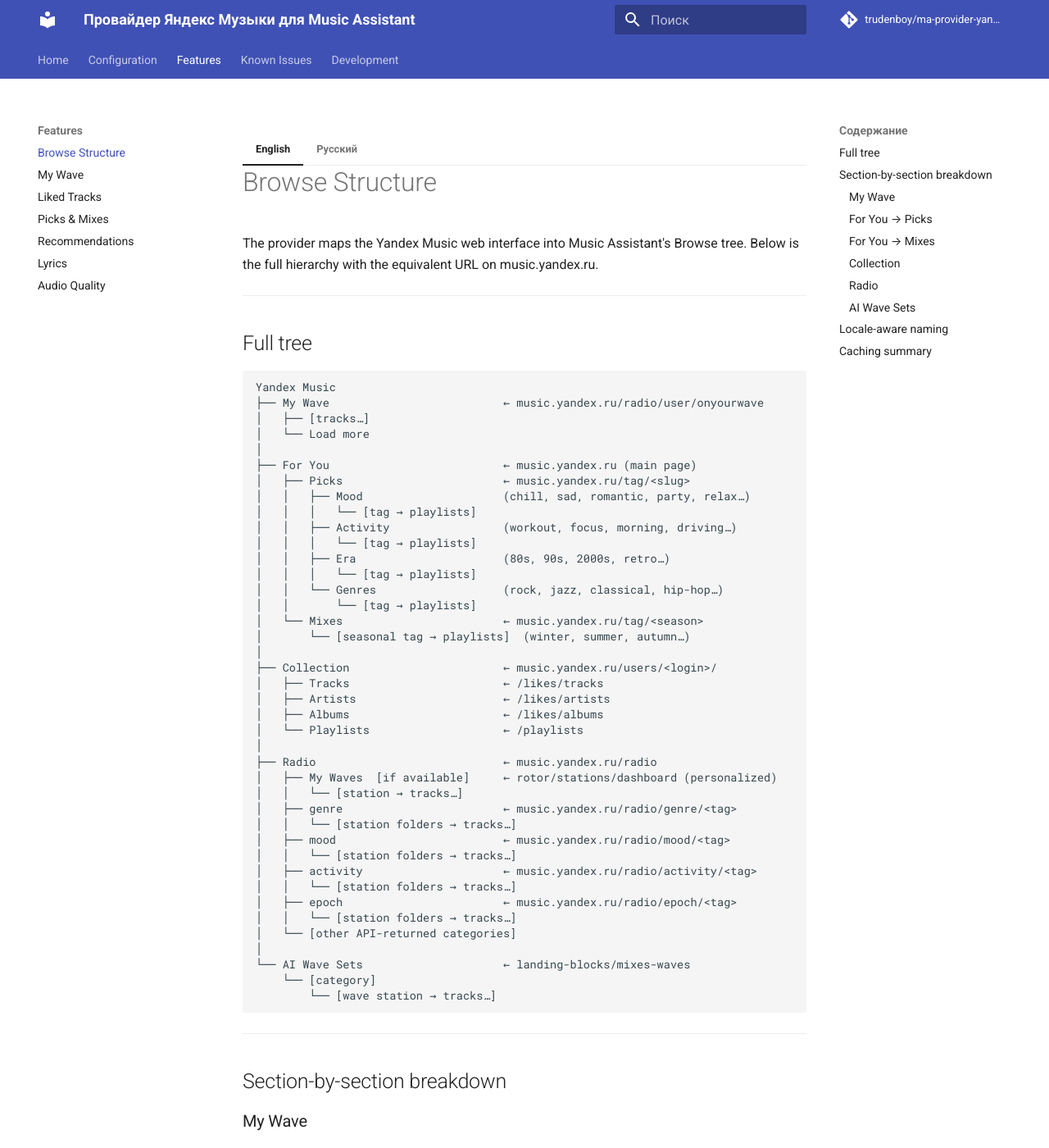
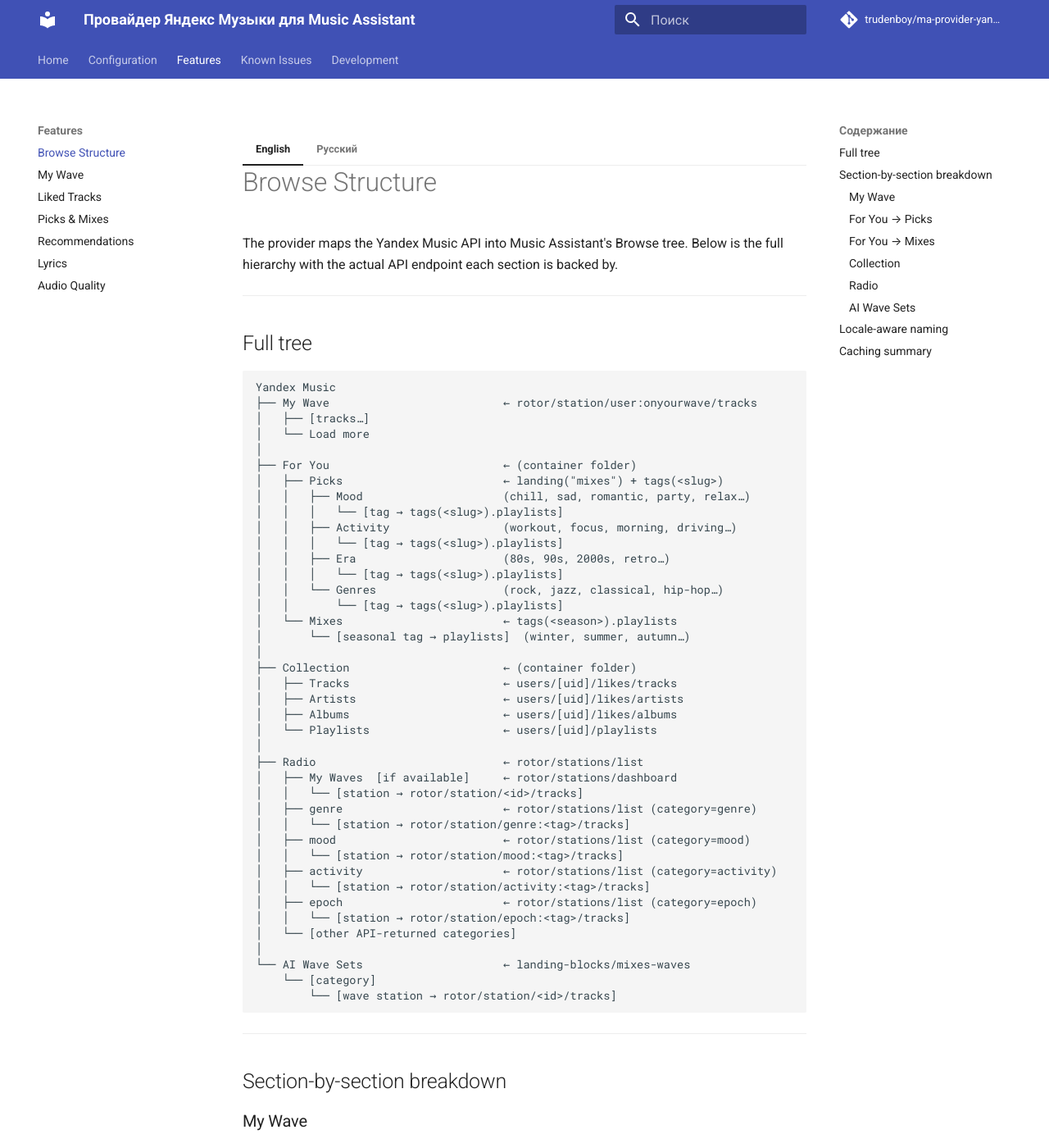
Before and after one commit to trudenboy/ma-provider-yandex-music, an MkDocs documentation site: the page built from docs/features/browse.md, in a window 1280 px wide and 1400 px high. Shown: the whole window at 82% size. Built offline with MkDocs 1.6.1 and Material for MkDocs 9.7.7, drawn with Linux system fonts in a browser that asks for light colours; comment, search, counter and statistics services are not loaded; some of the changed text lies outside the part shown.

Commit message:
docs: replace web URLs with actual API endpoints in browse structure doc
Co-authored-by: Copilot <223556219+Copilot@users.noreply.github.com>

````diff
--- a/docs/features/browse.md
+++ b/docs/features/browse.md
@@ -2,8 +2,8 @@
 
     # Browse Structure
 
-    The provider maps the Yandex Music web interface into Music Assistant's Browse tree.
-    Below is the full hierarchy with the equivalent URL on music.yandex.ru.
+    The provider maps the Yandex Music API into Music Assistant's Browse tree.
+    Below is the full hierarchy with the actual API endpoint each section is backed by.
 
     ---
 
@@ -11,45 +11,45 @@
 
     ```
     Yandex Music
-    ├── My Wave                          ← music.yandex.ru/radio/user/onyourwave
+    ├── My Wave                          ← rotor/station/user:onyourwave/tracks
     │   ├── [tracks…]
     │   └── Load more
     │
-    ├── For You                          ← music.yandex.ru (main page)
-    │   ├── Picks                        ← music.yandex.ru/tag/<slug>
+    ├── For You                          ← (container folder)
+    │   ├── Picks                        ← landing("mixes") + tags(<slug>)
     │   │   ├── Mood                     (chill, sad, romantic, party, relax…)
-    │   │   │   └── [tag → playlists]
+    │   │   │   └── [tag → tags(<slug>).playlists]
     │   │   ├── Activity                 (workout, focus, morning, driving…)
-    │   │   │   └── [tag → playlists]
+    │   │   │   └── [tag → tags(<slug>).playlists]
     │   │   ├── Era                      (80s, 90s, 2000s, retro…)
-    │   │   │   └── [tag → playlists]
+    │   │   │   └── [tag → tags(<slug>).playlists]
     │   │   └── Genres                   (rock, jazz, classical, hip-hop…)
-    │   │       └── [tag → playlists]
-    │   └── Mixes                        ← music.yandex.ru/tag/<season>
+    │   │       └── [tag → tags(<slug>).playlists]
+    │   └── Mixes                        ← tags(<season>).playlists
     │       └── [seasonal tag → playlists]  (winter, summer, autumn…)
     │
-    ├── Collection                       ← music.yandex.ru/users/<login>/
-    │   ├── Tracks                       ← /likes/tracks
-    │   ├── Artists                      ← /likes/artists
-    │   ├── Albums                       ← /likes/albums
-    │   └── Playlists                    ← /playlists
+    ├── Collection                       ← (container folder)
+    │   ├── Tracks                       ← users/[uid]/likes/tracks
+    │   ├── Artists                      ← users/[uid]/likes/artists
+    │   ├── Albums                       ← users/[uid]/likes/albums
+    │   └── Playlists                    ← users/[uid]/playlists
     │
-    ├── Radio                            ← music.yandex.ru/radio
-    │   ├── My Waves  [if available]     ← rotor/stations/dashboard (personalized)
-    │   │   └── [station → tracks…]
-    │   ├── genre                        ← music.yandex.ru/radio/genre/<tag>
-    │   │   └── [station folders → tracks…]
-    │   ├── mood                         ← music.yandex.ru/radio/mood/<tag>
-    │   │   └── [station folders → tracks…]
-    │   ├── activity                     ← music.yandex.ru/radio/activity/<tag>
-    │   │   └── [station folders → tracks…]
-    │   ├── epoch                        ← music.yandex.ru/radio/epoch/<tag>
-    │   │   └── [station folders → tracks…]
+    ├── Radio                            ← rotor/stations/list
+    │   ├── My Waves  [if available]     ← rotor/stations/dashboard
+    │   │   └── [station → rotor/station/<id>/tracks]
+    │   ├── genre                        ← rotor/stations/list (category=genre)
+    │   │   └── [station → rotor/station/genre:<tag>/tracks]
+    │   ├── mood                         ← rotor/stations/list (category=mood)
+    │   │   └── [station → rotor/station/mood:<tag>/tracks]
+    │   ├── activity                     ← rotor/stations/list (category=activity)
+    │   │   └── [station → rotor/station/activity:<tag>/tracks]
+    │   ├── epoch                        ← rotor/stations/list (category=epoch)
+    │   │   └── [station → rotor/station/epoch:<tag>/tracks]
     │   └── [other API-returned categories]
     │
     └── AI Wave Sets                     ← landing-blocks/mixes-waves
         └── [category]
-            └── [wave station → tracks…]
+            └── [wave station → rotor/station/<id>/tracks]
     ```
 
     ---
@@ -58,7 +58,7 @@
 
     ### My Wave
 
-    **Yandex equivalent:** "Моя волна" — the infinite personal radio on the Yandex Music home page and the Radio tab.
+    **API:** `rotor/station/user:onyourwave/tracks`
 
     - Tracks are fetched from Yandex Rotor API (`user:onyourwave` station).
     - A **Load more** button at the bottom fetches the next batch without reloading.
@@ -71,7 +71,7 @@
 
     ### For You → Picks
 
-    **Yandex equivalent:** Tag-based curated playlist collections — accessible at `music.yandex.ru/tag/<slug>` (e.g. `/tag/chill`, `/tag/rock`).
+    **API:** Tag discovery — `landing("mixes")`; tag validation and playlists — `tags(<slug>)`
 
     - Tags are **discovered dynamically** from the Yandex Landing API; no hardcoded list is maintained.
     - Each tag is validated: only tags that actually return playlists are shown.
@@ -91,7 +91,7 @@
 
     ### For You → Mixes
 
-    **Yandex equivalent:** Seasonal editorial collections — `music.yandex.ru/tag/winter`, `/tag/summer`, etc.
+    **API:** `tags(<season>)` — playlists for each seasonal tag (`winter`, `summer`, `autumn`…)
 
     - Uses a fixed list of seasonal tags (`TAG_MIXES`), validated against the API.
     - Only seasons with active playlists are shown (e.g. "Winter" disappears in summer).
@@ -100,7 +100,7 @@
 
     ### Collection
 
-    **Yandex equivalent:** User library — `music.yandex.ru/users/<login>/likes/tracks`, etc.
+    **API:** `users/[uid]/likes/tracks`, `users/[uid]/likes/artists`, `users/[uid]/likes/albums`, `users/[uid]/playlists`
 
     Mirrors what is already synced into the Music Assistant library, giving a quick browse path to:
 
@@ -117,17 +117,17 @@
 
     ### Radio
 
-    **Yandex equivalent:** `music.yandex.ru/radio` — genre, mood, activity, and era radio stations.
+    **API:** Station list — `rotor/stations/list`; tracks — `rotor/station/<category>:<tag>/tracks`
 
     Stations are fetched from `rotor/stations/list` and grouped by their `category:tag` identifier.
 
-    | Sub-folder | Examples |
-    |------------|----------|
-    | My Waves | Personalized station picks (from `rotor/stations/dashboard`) |
-    | genre | rock, jazz, pop, electronic, classical… |
-    | mood | energetic, calm, melancholic… |
-    | activity | workout, study, party… |
-    | epoch | 80s, 90s, 2000s… |
+    | Sub-folder | API | Examples |
+    |------------|-----|----------|
+    | My Waves | `rotor/stations/dashboard` | Personalized station picks |
+    | genre | `rotor/stations/list` (category=genre) | rock, jazz, pop… |
+    | mood | `rotor/stations/list` (category=mood) | energetic, calm… |
+    | activity | `rotor/stations/list` (category=activity) | workout, study… |
+    | epoch | `rotor/stations/list` (category=epoch) | 80s, 90s… |
 
     - **My Waves** (personalized) appears only when the Yandex dashboard API returns stations.
     - Station folders have artwork from Yandex avatars and support playback directly.
@@ -137,7 +137,7 @@
 
     ### AI Wave Sets
 
-    **Yandex equivalent:** "AI Волны" / mixes-waves landing block — curated AI-generated wave sets grouped by theme.
+    **API:** `landing-blocks/mixes-waves`
 
     - Fetched from `landing-blocks/mixes-waves`.
     - Organized into category folders, each containing individual wave stations.
@@ -173,8 +173,8 @@
 
     # Структура Browse
 
-    Провайдер отображает веб-интерфейс Яндекс Музыки в дерево Browse в Music Assistant.
-    Ниже представлена полная иерархия с соответствующими URL на music.yandex.ru.
+    Провайдер отображает данные Yandex Music API в дерево Browse в Music Assistant.
+    Ниже представлена полная иерархия с реальным API-эндпоинтом каждого раздела.
 
     ---
 
@@ -182,45 +182,45 @@
 
     ```
     Yandex Music
-    ├── My Wave (Моя волна)              ← music.yandex.ru/radio/user/onyourwave
+    ├── My Wave (Моя волна)              ← rotor/station/user:onyourwave/tracks
     │   ├── [треки…]
     │   └── Load more
     │
-    ├── For You (Для вас)                ← music.yandex.ru (главная страница)
-    │   ├── Picks (Подборки)             ← music.yandex.ru/tag/<slug>
+    ├── For You (Для вас)                ← (папка-контейнер)
+    │   ├── Picks (Подборки)             ← landing("mixes") + tags(<slug>)
     │   │   ├── Mood (Настроение)        (chill, sad, romantic, party, relax…)
-    │   │   │   └── [тег → плейлисты]
+    │   │   │   └── [тег → tags(<slug>).playlists]
     │   │   ├── Activity (Активность)    (workout, focus, morning, driving…)
-    │   │   │   └── [тег → плейлисты]
+    │   │   │   └── [тег → tags(<slug>).playlists]
     │   │   ├── Era (Эпоха)              (80s, 90s, 2000s, retro…)
-    │   │   │   └── [тег → плейлисты]
+    │   │   │   └── [тег → tags(<slug>).playlists]
     │   │   └── Genres (Жанры)           (rock, jazz, classical, hip-hop…)
-    │   │       └── [тег → плейлисты]
-    │   └── Mixes (Миксы)               ← music.yandex.ru/tag/<season>
+    │   │       └── [тег → tags(<slug>).playlists]
+    │   └── Mixes (Миксы)               ← tags(<season>).playlists
     │       └── [сезонный тег → плейлисты]  (winter, summer, autumn…)
     │
-    ├── Collection (Коллекция)           ← music.yandex.ru/users/<login>/
-    │   ├── Tracks (Треки)               ← /likes/tracks
-    │   ├── Artists (Исполнители)        ← /likes/artists
-    │   ├── Albums (Альбомы)             ← /likes/albums
-    │   └── Playlists (Плейлисты)        ← /playlists
+    ├── Collection (Коллекция)           ← (папка-контейнер)
+    │   ├── Tracks (Треки)               ← users/[uid]/likes/tracks
+    │   ├── Artists (Исполнители)        ← users/[uid]/likes/artists
+    │   ├── Albums (Альбомы)             ← users/[uid]/likes/albums
+    │   └── Playlists (Плейлисты)        ← users/[uid]/playlists
     │
-    ├── Radio (Радио)                    ← music.yandex.ru/radio
-    │   ├── My Waves  [если доступно]    ← rotor/stations/dashboard (персональные)
-    │   │   └── [станция → треки…]
-    │   ├── genre (Жанры)               ← music.yandex.ru/radio/genre/<tag>
-    │   │   └── [папки станций → треки…]
-    │   ├── mood (Настроение)            ← music.yandex.ru/radio/mood/<tag>
-    │   │   └── [папки станций → треки…]
-    │   ├── activity (Активность)        ← music.yandex.ru/radio/activity/<tag>
-    │   │   └── [папки станций → треки…]
-    │   ├── epoch (Эпоха)               ← music.yandex.ru/radio/epoch/<tag>
-    │   │   └── [папки станций → треки…]
+    ├── Radio (Радио)                    ← rotor/stations/list
+    │   ├── My Waves  [если доступно]    ← rotor/stations/dashboard
+    │   │   └── [станция → rotor/station/<id>/tracks]
+    │   ├── genre (Жанры)               ← rotor/stations/list (category=genre)
+    │   │   └── [станция → rotor/station/genre:<tag>/tracks]
+    │   ├── mood (Настроение)            ← rotor/stations/list (category=mood)
+    │   │   └── [станция → rotor/station/mood:<tag>/tracks]
+    │   ├── activity (Активность)        ← rotor/stations/list (category=activity)
+    │   │   └── [станция → rotor/station/activity:<tag>/tracks]
+    │   ├── epoch (Эпоха)               ← rotor/stations/list (category=epoch)
+    │   │   └── [станция → rotor/station/epoch:<tag>/tracks]
     │   └── [другие категории API]
     │
     └── AI Wave Sets                     ← landing-blocks/mixes-waves
         └── [категория]
-            └── [волна-станция → треки…]
+            └── [волна-станция → rotor/station/<id>/tracks]
     ```
 
     ---
@@ -229,7 +229,7 @@
 
     ### My Wave (Моя волна)
 
-    **Аналог в Яндексе:** «Моя волна» — бесконечное персональное радио на главной странице и во вкладке «Радио».
+    **API:** `rotor/station/user:onyourwave/tracks`
 
     - Треки получаются через Rotor API Яндекса (станция `user:onyourwave`).
     - Кнопка **Load more** внизу загружает следующую пачку треков без перезагрузки.
@@ -242,7 +242,7 @@
 
     ### For You → Picks (Для вас → Подборки)
 
-    **Аналог в Яндексе:** Тематические подборки плейлистов — доступны по адресу `music.yandex.ru/tag/<slug>` (например, `/tag/chill`, `/tag/rock`).
+    **API:** Обнаружение тегов — `landing("mixes")`; валидация и плейлисты — `tags(<slug>)`
 
     - Теги **обнаруживаются динамически** через Landing API Яндекса; фиксированный список не используется.
     - Каждый тег проверяется: отображаются только теги, для которых реально существуют плейлисты.
@@ -262,7 +262,7 @@
 
     ### For You → Mixes (Для вас → Миксы)
 
-    **Аналог в Яндексе:** Сезонные редакционные коллекции — `music.yandex.ru/tag/winter`, `/tag/summer` и т.д.
+    **API:** `tags(<season>)` — плейлисты для каждого сезонного тега (`winter`, `summer`, `autumn`…)
 
     - Используется фиксированный список сезонных тегов (`TAG_MIXES`), проверяемых через API.
     - Отображаются только сезоны с активными плейлистами (например, «Winter» исчезает летом).
@@ -271,7 +271,7 @@
 
     ### Collection (Коллекция)
 
-    **Аналог в Яндексе:** Библиотека пользователя — `music.yandex.ru/users/<login>/likes/tracks` и т.д.
+    **API:** `users/[uid]/likes/tracks`, `users/[uid]/likes/artists`, `users/[uid]/likes/albums`, `users/[uid]/playlists`
 
     Дублирует то, что уже синхронизировано в библиотеку Music Assistant, предоставляя быстрый путь для навигации:
 
@@ -288,17 +288,17 @@
 
     ### Radio (Радио)
 
-    **Аналог в Яндексе:** `music.yandex.ru/radio` — жанровые, настроенческие, активностные и эпохальные радиостанции.
+    **API:** Список станций — `rotor/stations/list`; треки — `rotor/station/<category>:<tag>/tracks`
 
     Станции получаются из `rotor/stations/list` и группируются по идентификатору `категория:тег`.
 
-    | Подпапка | Примеры |
-    |----------|---------|
-    | My Waves | Персональные станции (из `rotor/stations/dashboard`) |
-    | genre (Жанры) | rock, jazz, pop, electronic, classical… |
-    | mood (Настроение) | energetic, calm, melancholic… |
-    | activity (Активность) | workout, study, party… |
-    | epoch (Эпоха) | 80s, 90s, 2000s… |
+    | Подпапка | API | Примеры |
+    |----------|-----|---------|
+    | My Waves | `rotor/stations/dashboard` | Персональные станции |
+    | genre (Жанры) | `rotor/stations/list` (category=genre) | rock, jazz, pop… |
+    | mood (Настроение) | `rotor/stations/list` (category=mood) | energetic, calm… |
+    | activity (Активность) | `rotor/stations/list` (category=activity) | workout, study… |
+    | epoch (Эпоха) | `rotor/stations/list` (category=epoch) | 80s, 90s… |
 
     - **My Waves** (персональные) отображается только если dashboard API возвращает станции.
     - Папки станций имеют обложки из аватаров Яндекса и поддерживают прямое воспроизведение.
@@ -308,7 +308,7 @@
 
     ### AI Wave Sets (AI Волны)
 
-    **Аналог в Яндексе:** «AI Волны» / блок mixes-waves на лендинге — тематические AI-сгенерированные наборы волн.
+    **API:** `landing-blocks/mixes-waves`
 
     - Получаются из `landing-blocks/mixes-waves`.
     - Организованы в папки категорий, каждая из которых содержит отдельные волны-станции.
````
